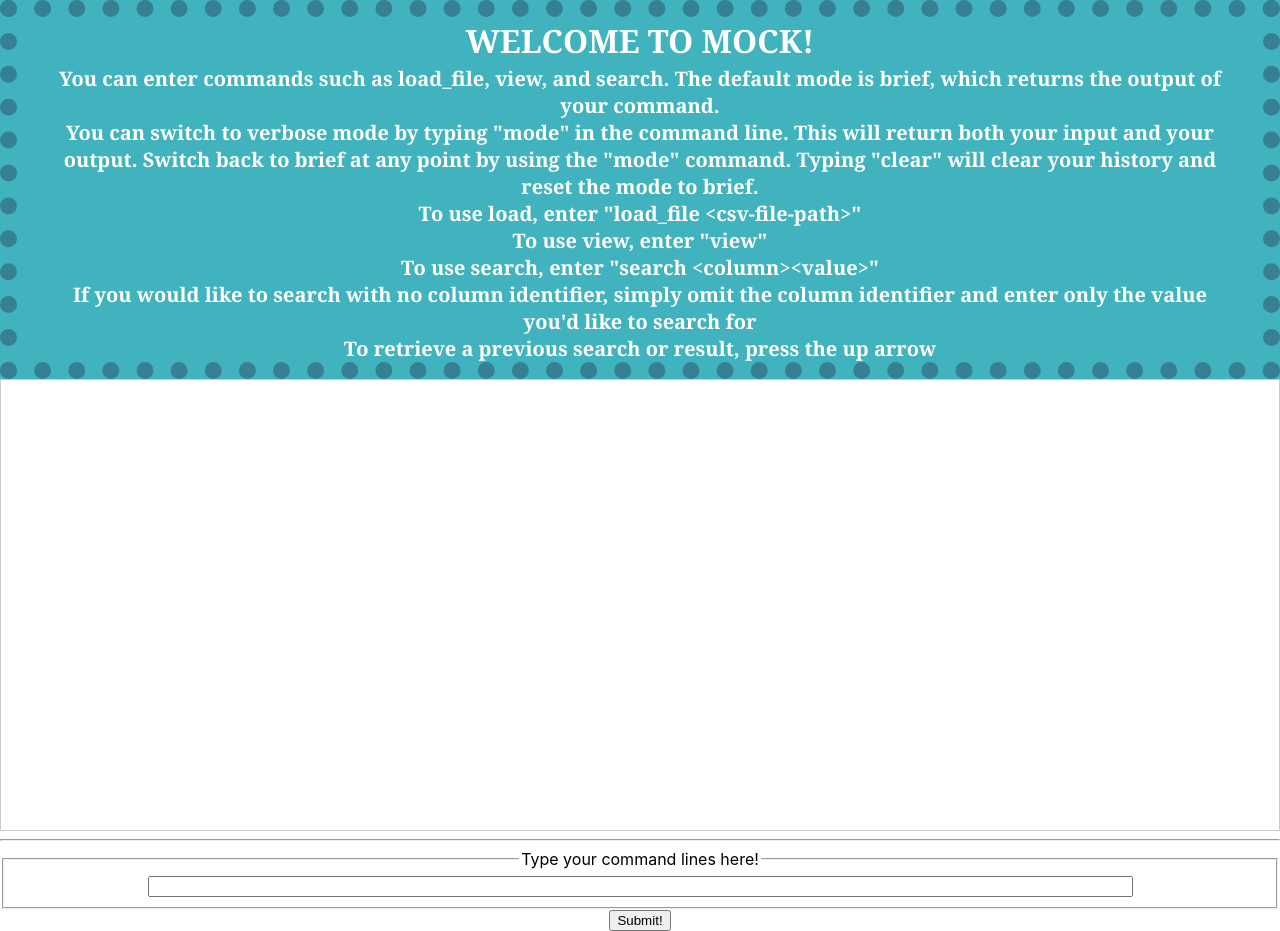
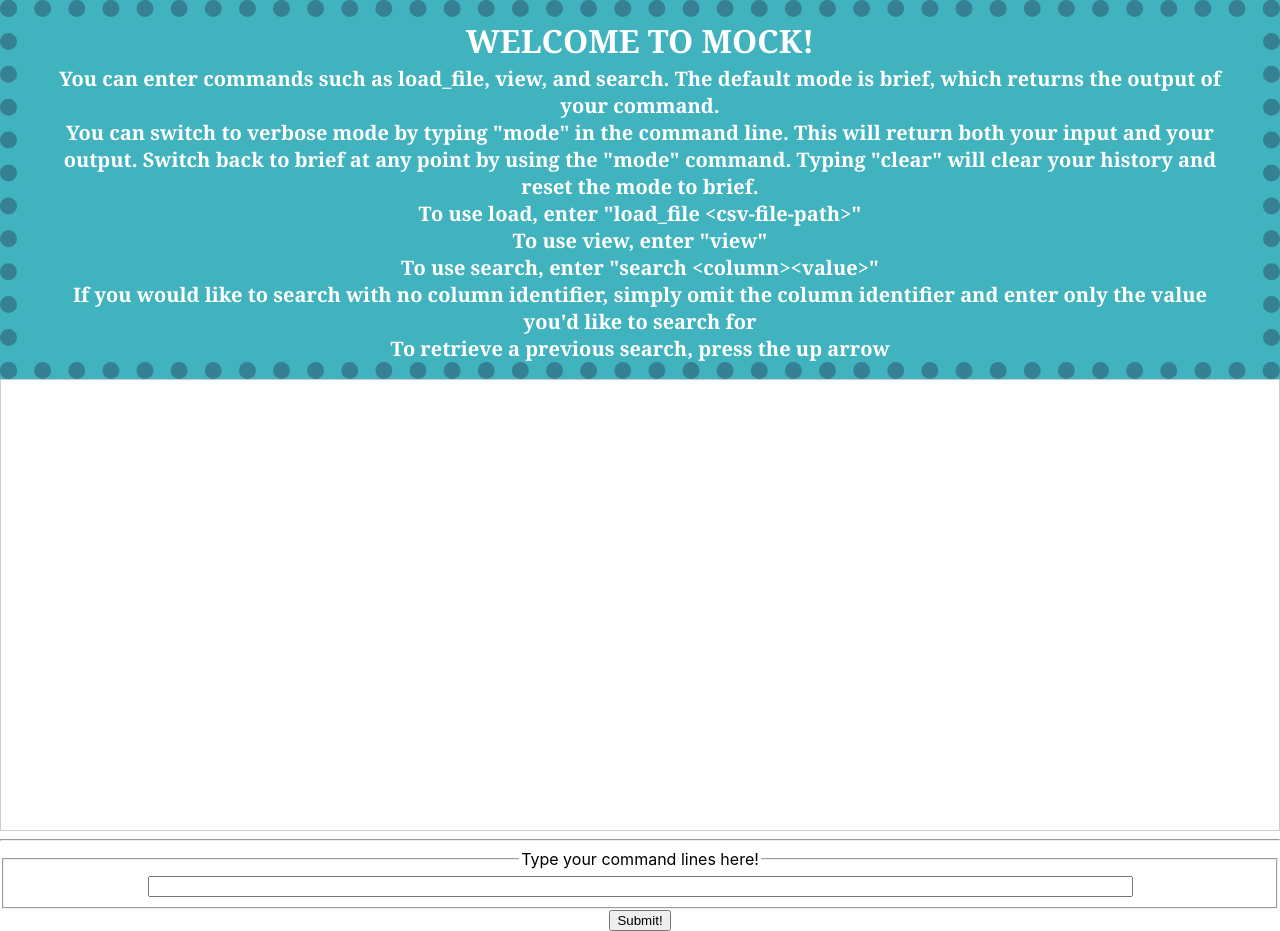
Before and after one commit to chloenevas/mock-deploy, a React (Vite) app in the folder mock/: page / in a window 1280 px wide. Built offline with nearby package versions, Linux system fonts and the light colour scheme.

Commit message:
fix: App opening statement

```diff
--- a/mock/src/components/App.tsx
+++ b/mock/src/components/App.tsx
@@ -29,7 +29,7 @@ function App() {
           If you would like to search with no column identifier, simply omit the
           column identifier and enter only the value you'd like to search for
         </div>
-        <div>To retrieve a previous search or result, press the up arrow</div>
+        <div>To retrieve a previous search, press the up arrow</div>
       </div>
       <REPL />
     </div>
```
